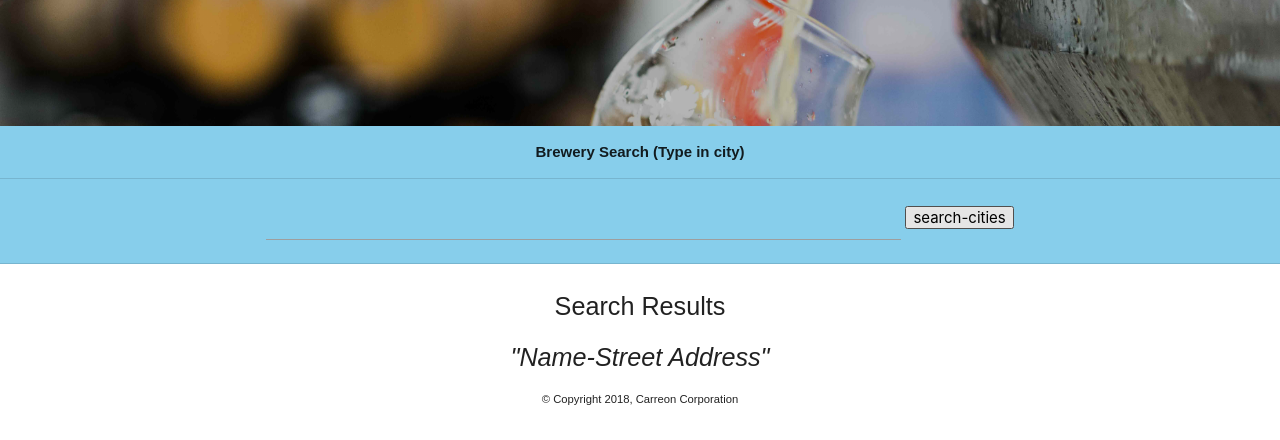
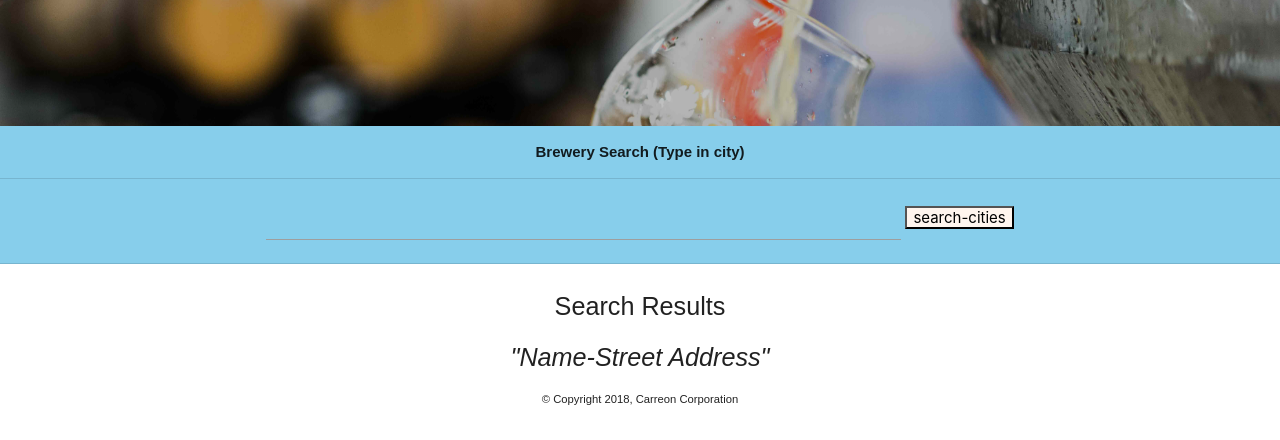
Before and after one commit to CCARREON16/BreweryProject, a plain HTML site: page index.html in a window 1280 px wide. In both pictures the pointer is over the input "search-cities". Shown: the part 360-800 px from the top of the page. Drawn offline with nearby package versions, Linux system fonts and the light colour scheme.

Commit message:
hover search cities

```diff
--- a/style.css
+++ b/style.css
@@ -96,6 +96,9 @@ font-weight: bolder;
 #myBtn:hover{
   background-color:seashell;
 }
+#brew-search-button:hover{
+  background-color: seashell;
+}
 /* img{
   padding: 0;
 
```
